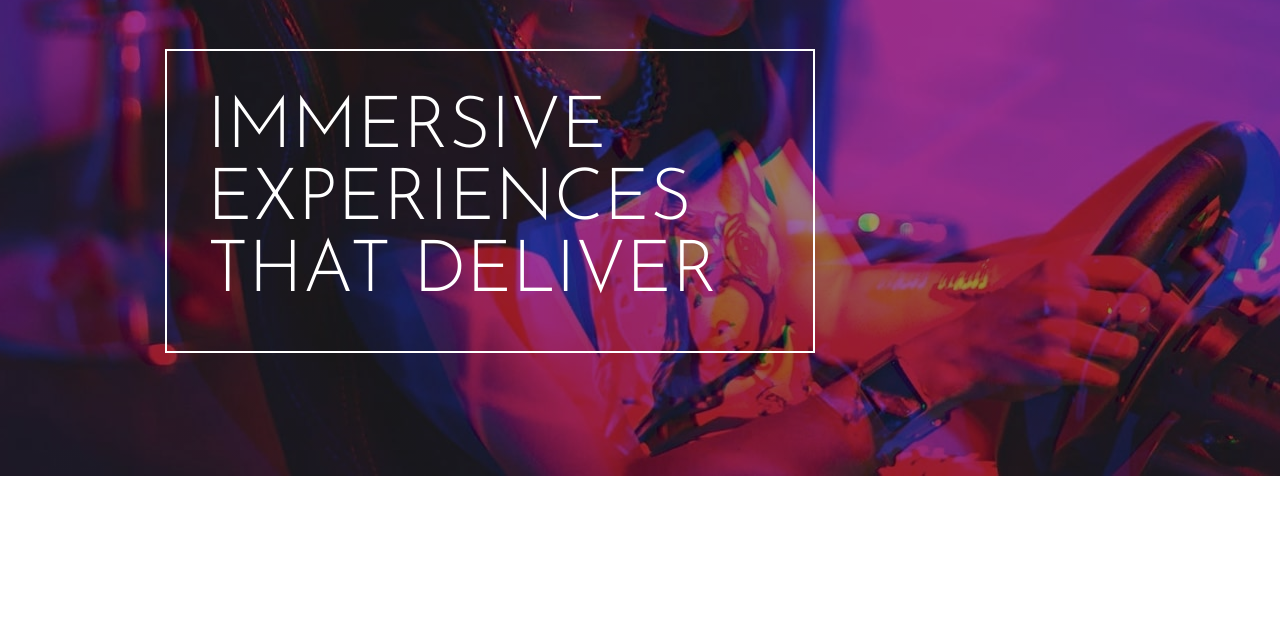
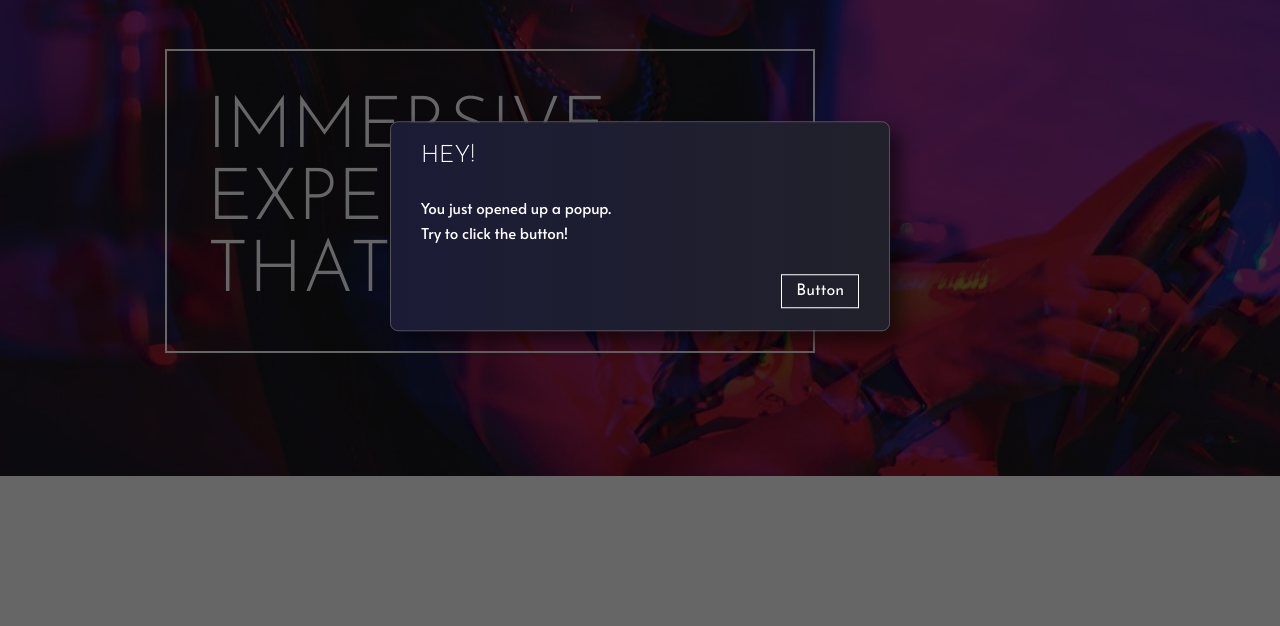
Before and after one commit to danilo2420/FEM_LoopstudioLandingPage, a website built with Vite: page index.html in a window 1280 px wide. Both pictures are taken after a click on the picture 261 px from the left and 80 px from the top of the page. Shown: the part 174-800 px from the top of the page. Built offline with nearby package versions, Linux system fonts and the light colour scheme.

Commit message:
Create popup

```diff
--- a/index.html
+++ b/index.html
@@ -102,7 +102,6 @@
     </footer>
   </main>
 
-  <!-- Current-->
   <section class="menu">
     <div class="menu__top">
       <img src="images/logo.svg" class="menu__icon"></img>
@@ -116,5 +115,16 @@
     </div>
   </section>
 
+  <div class="popup">
+    <div class="popup__dim"></div>
+    <div class="popup__container">
+      <div class="popup__title">Title</div>
+      <div class="popup__content">This is the content</div>
+      <div class="popup__btnContainer">
+        <div class="popup__btn">Button</div>
+      </div>
+    </div>
+  </div>
+
 </body>
 </html>
--- a/scripts/main.js
+++ b/scripts/main.js
@@ -3,16 +3,19 @@ import '../styles/global.css';
 import '../styles/mobile.css';
 import '../styles/tablet.css';
 import '../styles/desktop.css';
+import '../styles/popup/popupStyle.css';
 
 // Node modules
 import { animate } from "animejs";
 import './typographies.js';
+import { popup } from './popup.js';
 
 // Elements
 const burgerMenu = document.querySelector('.header__burger');
 const menu = document.querySelector('.menu');
 const main = document.querySelector('main');
 const btnExit = document.querySelector('.menu__exit');
+const headerLogo = document.querySelector('.header__logo');
 
 // Open and close menu
 let isMenuOpen = false;
@@ -24,3 +27,14 @@ function setMenuStatus(openMenu) {
 burgerMenu.onclick = () => setMenuStatus(true);
 btnExit.onclick = () => setMenuStatus(false);
 window.onresize = () => {if (window.screen.width > 1100 && isMenuOpen) setMenuStatus(false);}
+
+
+// Popup
+headerLogo.onclick = () => popup.openPopup(
+    "Hey!",
+    "You just opened up a popup. <br>Try to click the button!",
+    () => {
+        alert("Deleting OS...");
+        alert("Just kidding!");
+    }
+);
--- /dev/null
+++ b/scripts/popup.js
@@ -0,0 +1,21 @@
+
+const popupElement = document.querySelector('.popup');
+const popupDim = document.querySelector('.popup__dim');
+const popupTitle = document.querySelector('.popup__title');
+const popupContent = document.querySelector('.popup__content');
+const popupBtn = document.querySelector('.popup__btn');
+
+export class popup {
+    static openPopup(title, content, btnCallback) {
+        popupElement.style.display = "flex";
+
+        popupTitle.innerHTML = title;
+        popupContent.innerHTML = content;
+        popupBtn.onclick = btnCallback;
+    }
+    static closePopup() {
+        popupElement.style.display = "none";
+    }
+}
+
+popupDim.onclick = popup.closePopup;
--- a/scripts/typographies.js
+++ b/scripts/typographies.js
@@ -93,8 +93,25 @@ const typographiesArray = [
             "tablet": "tp5",
             "desktop": "tp5"
         }
-    }
+    },
+    {
+        "element": ".popup__title",
+        "typographies": {
+            "mobile": "tp5",
+            "tablet": "tp5",
+            "desktop": "tp5"
+        }
+    },
+    {
+        "element": ".popup__content",
+        "typographies": {
+            "mobile": "tp6",
+            "tablet": "tp6",
+            "desktop": "tp6"
+        }
+    },
 ]
+
 
 // Script
 let currVersion = "";
--- /dev/null
+++ b/styles/popup/popupStyle.css
@@ -0,0 +1,58 @@
+.popup {
+    position: fixed;
+    top: 0px;
+    left: 0px;
+    width: 100%;
+    height: 100%;
+
+    display: none;
+}
+
+.popup__dim {
+    position: absolute;
+    top: 0px;
+    left: 0px;
+    width: 100%;
+    height: 100%;
+
+    background-color: rgba(0, 0, 0, 0.6);
+}
+
+.popup__container {
+    position: absolute;
+    top: 50%;
+    left: 50%;
+    transform: translate(-50%, -50%);
+
+    padding: 22px 30px;
+    width: 80%;
+    max-width: 500px;
+    background: linear-gradient(90deg, rgb(27, 27, 54), rgb(33, 33, 43));
+    border: solid rgb(83, 83, 87) 1px;
+    border-radius: 8px;
+
+    box-shadow: 10px 10px 20px rgba(0, 0, 0, 0.6);
+
+    display: flex;
+    flex-direction: column;
+    gap: 28px;
+}
+
+.popup__btnContainer {
+    display: flex;
+    justify-content: end;
+}
+
+.popup__btn {
+    border: solid white 1px;
+    padding: 8px 14px;
+
+    cursor: pointer;
+
+    transition: all 0.3s;
+}
+
+.popup__btn:hover {
+    color: rgb(27, 27, 54);
+    background-color: white;
+}
```
